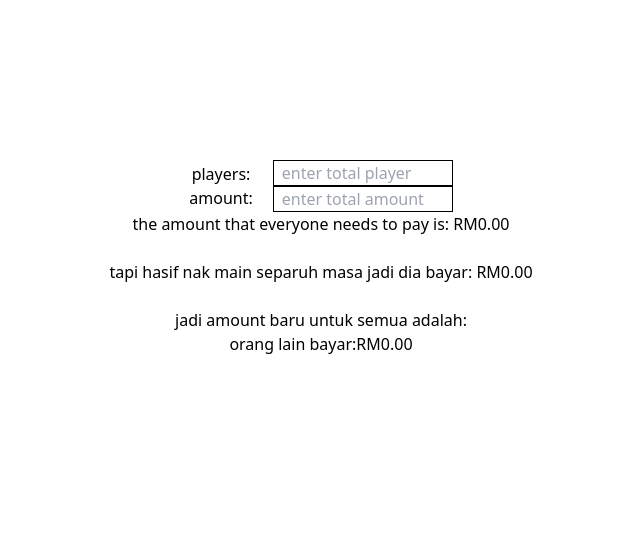
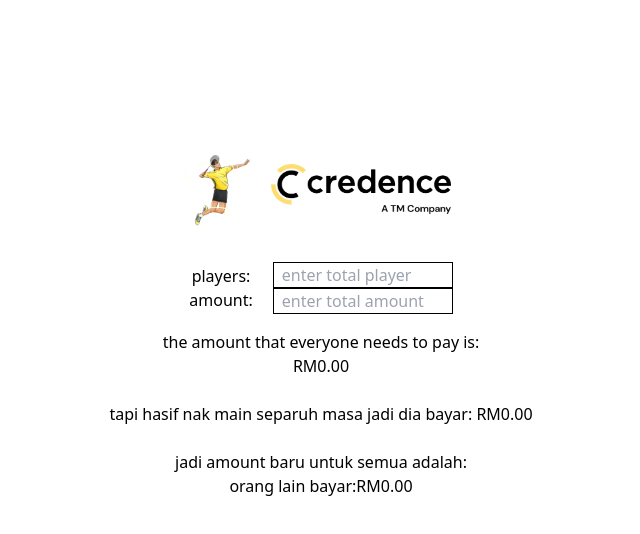
Before and after one commit to hasifjasmi/depressoTracker, a Next.js app: page /counter in a window 1280 px wide. Shown: the top 534 px of the page, without its empty margins (319-959 px from the left). Built offline with nearby package versions, Linux system fonts and the light colour scheme.

Commit message:
added logos

```diff
--- a/pages/counter.jsx
+++ b/pages/counter.jsx
@@ -1,3 +1,4 @@
+import Image from "next/image";
 import { useState } from "react";
 
 function counter() {
@@ -31,7 +32,29 @@ function counter() {
 
   return (
     <>
-      <div className="align-middle content-center justify-center mt-[10em]">
+      <div className="flex flex-col mt-[9em]">
+        <div className="flex justify-center ">
+          <div className="">
+            <Image
+              src={"/badminton.png"}
+              width={100}
+              height={50}
+              className={"max-w-[90%] "}
+              //   layout="responsive"
+            />
+          </div>
+          <div className="pt-5">
+            <Image
+              src={"/credence.png"}
+              width={200}
+              height={50}
+              className={"max-w-[90%]"}
+              // layout="responsive"
+            />
+          </div>
+        </div>
+
+        <div className="align-middle content-center justify-center p-7">
           <div className="flex flex-row items-center text-center place-content-center">
             <div className="flex flex-col">
               <label htmlFor="">players:</label>
@@ -54,8 +77,9 @@ function counter() {
               />
             </div>
           </div>
-        <h2 className="flex-none text-center">
-          the amount that everyone needs to pay is: RM{formattedNumber}
+          <h2 className="flex-none text-center mt-4">
+            the amount that everyone needs to pay is: <br></br>RM
+            {formattedNumber}
           </h2>
           <br></br>
           <div className="text-center">
@@ -67,6 +91,7 @@ function counter() {
             <h2>orang lain bayar:RM{latestformat()}</h2>
           </div>
         </div>
+      </div>
     </>
   );
 }
```
Also changed, not shown: public/badminton.png (added), public/credence.png (added). Lines whose indentation alone changed are shown as unchanged.
